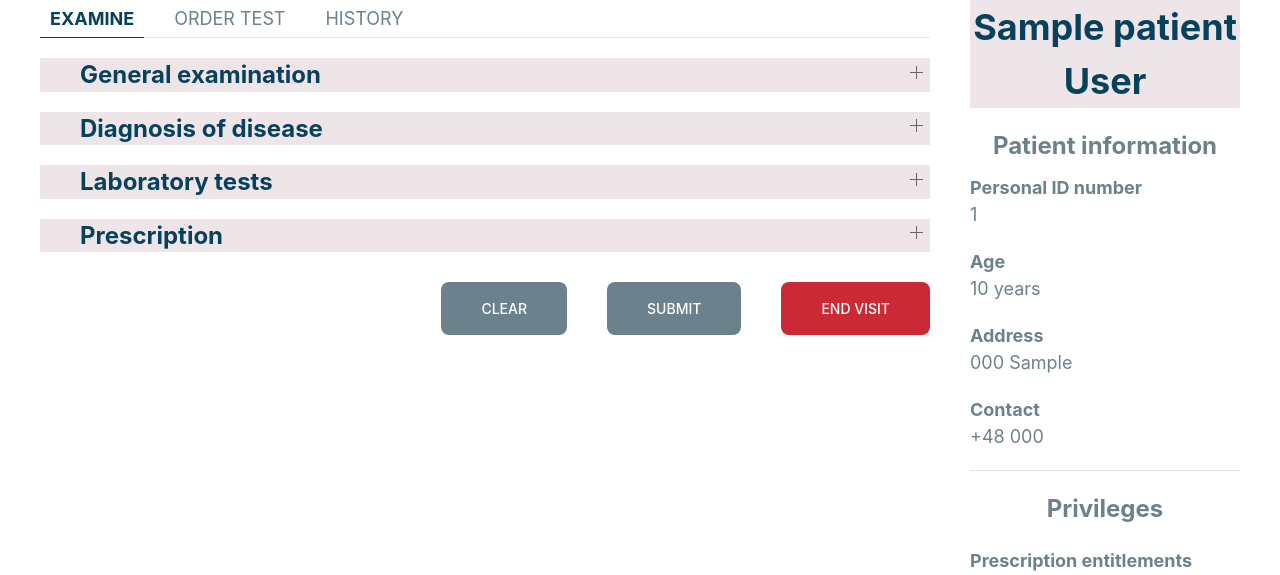
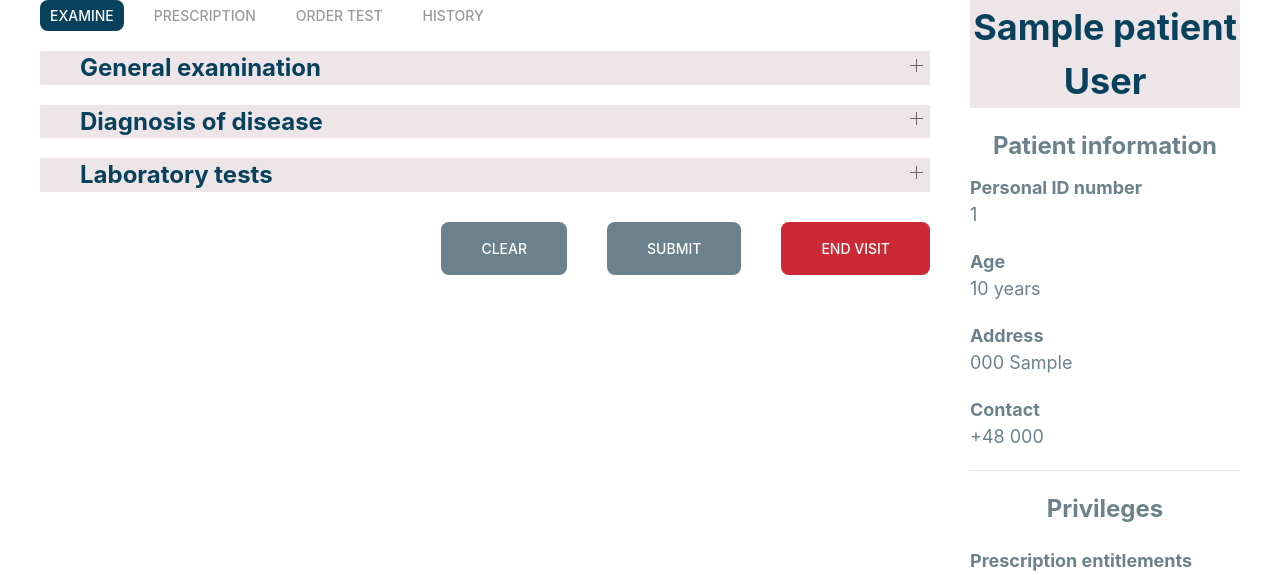
Before and after one commit to Notiooo/PawMed, a Django app: template PawMed/pawmed-front/public/templates/doctor/doctor_visit_exam.html in a window 1280 px wide. Shown: the part 40-615 px from the top of the page. Run offline with Django 4.2, Linux system fonts and the light colour scheme; the template is opened without the code that fills it: values that come from a table or form of the project are taken from there, others are empty; tables that the repository leaves empty hold one stand-in row (values such as "Sample post"); some libraries are stand-ins or nearby versions.

Commit message:
Add few details - #30

```diff
--- a/PawMed/pawmed-front/public/templates/doctor/doctor_visit_exam.html
+++ b/PawMed/pawmed-front/public/templates/doctor/doctor_visit_exam.html
@@ -3,10 +3,11 @@
 
 {% block left_side %}
     <div class="uk-width-1-1">
-        <ul uk-tab>
-            <li class="uk-active"><a href="#">Examine</a></li>
-            <li><a href="#">Order Test</a></li>
-            <li><a href="#">History</a></li>
+        <ul class="uk-subnav uk-subnav-pill" uk-margin>
+            <li class="uk-active"><a href="#" class="pm-button-secondary">Examine</a></li>
+            <li><a href="#" class="pm-button-secondary">Prescription</a></li>
+            <li><a href="#" class="pm-button-secondary">Order Test</a></li>
+            <li><a href="#" class="pm-button-secondary">History</a></li>
         </ul>
         <ul uk-accordion="multiple: true">
             <li>
@@ -119,84 +120,11 @@
                             </tr>
                         </tbody>
                     </table>
-                </div>
-            </li>
-            <li>
-                <div class="uk-text-left pm-background-white uk-accordion-title">
-                    <p href="#" style="font-size: 24px;" class="uk-text-bold pm-color-darkblue uk-margin-medium-left uk-margin-remove-bottom">Prescription</p>
-                </div>
-                <div class="uk-accordion-content">
-                    <ul class="uk-subnav uk-subnav-pill" uk-switcher>
-                        <li><a class="pm-button-primary" href="#">Refundable</a></li>
-                        <li><a class="pm-button-primary" href="#">History</a></li>
-                    </ul>
-                    <ul class="uk-switcher uk-margin">
-                        <li>
-                            <div class="uk-width-1-1" uk-grid>
-                                <div class="uk-inline uk-width-1-2">
-                                    <div class="uk-text-left">
-                                        <span class=>Name</span><input class="uk-input pm-input" type="text" placeholder="Name/Active substance"/>
-                                    </div>
-                                    <div class="uk-margin-small-top uk-text-left">
-                                        <span>Drug form</span><input class="uk-input pm-input" type="text" placeholder="Form of drug application"/>
-                                    </div>
-                                    <div class="uk-margin-small-top uk-text-left">
-                                        <span>Number of packages</span><input class="uk-input pm-input" type="text" placeholder="Amount"/>
-                                    </div>
-                                </div>
-                                <div class="uk-inline uk-width-expand uk-text-left">
-                                    <span>Percent of refund</span>
-                                    <select class="uk-select pm-input">
-                                        <option>Option 01</option>
-                                        <option>Option 02</option>
-                                    </select>
-                                    <a href="{% url "homepage" %}"><button style="font-size: 14px" class="uk-button pm-button-primary uk-position-bottom-right">Add</button></a>
-                                </div>
-                            </div>
-
-                        </li>
-                         <li>
-                            <table class="uk-table uk-table-striped uk-text-left">
-                            <thead>
-                                <tr>
-                                    <th class="uk-width-small">Date of visit</th>
-                                    <th class="uk-table-expand">Name of drug</th>
-                                    <th class="uk-width-small">Drug form</th>
-                                    <th class="uk-width-small">Number of packages</th>
-                                    <th class="uk-width-small">Percent of refund</th>
-                                </tr>
-                            </thead>
-                            <tbody>
-                                <tr>
-                                    <td>2022-03-01</td>
-                                    <td>Raphacholin Forte</td>
-                                    <td>syrup</td>
-                                    <td>250 mg</td>
-                                    <td>5%</td>
-                                </tr>
-                                <tr>
-                                    <td>2022-02-01</td>
-                                    <td>Methocarbamol</td>
-                                    <td>pill</td>
-                                    <td>300 mg</td>
-                                    <td>5%</td>
-                                </tr>
-                                <tr>
-                                    <td>2018-01-11</td>
-                                    <td>Methocarbamol</td>
-                                    <td>pill</td>
-                                    <td>150 mg</td>
-                                    <td>5%</td>
-                                </tr>
-                            </tbody>
-                        </table>
-                        </li>
-                    </ul>
                     <hr class="pm-color-darkblue">
                 </div>
             </li>
         </ul>
-        <div class="uk-flex-right uk-child-width-auto" uk-grid>
+        <div class="uk-flex-center@s uk-flex-right@m uk-child-width-1-3@s uk-child-width-auto@m" uk-grid>
             <div class="uk-margin-small-top">
                 <a href="{% url "homepage" %}"><button style="font-size: 14px" class="uk-button pm-button-primary uk-button-large">Clear</button></a>
             </div>
```
Also changed, not shown: PawMed/pawmed-front/public/templates/doctor/doctor_visit_history.html (+5 -4 lines), PawMed/pawmed-front/public/templates/doctor/doctor_visit_prescription.html (added, +89 -0 lines), PawMed/pawmed-front/public/templates/doctor/doctor_visit_test.html (+6 -5 lines). Lines whose indentation alone changed are shown as unchanged.
